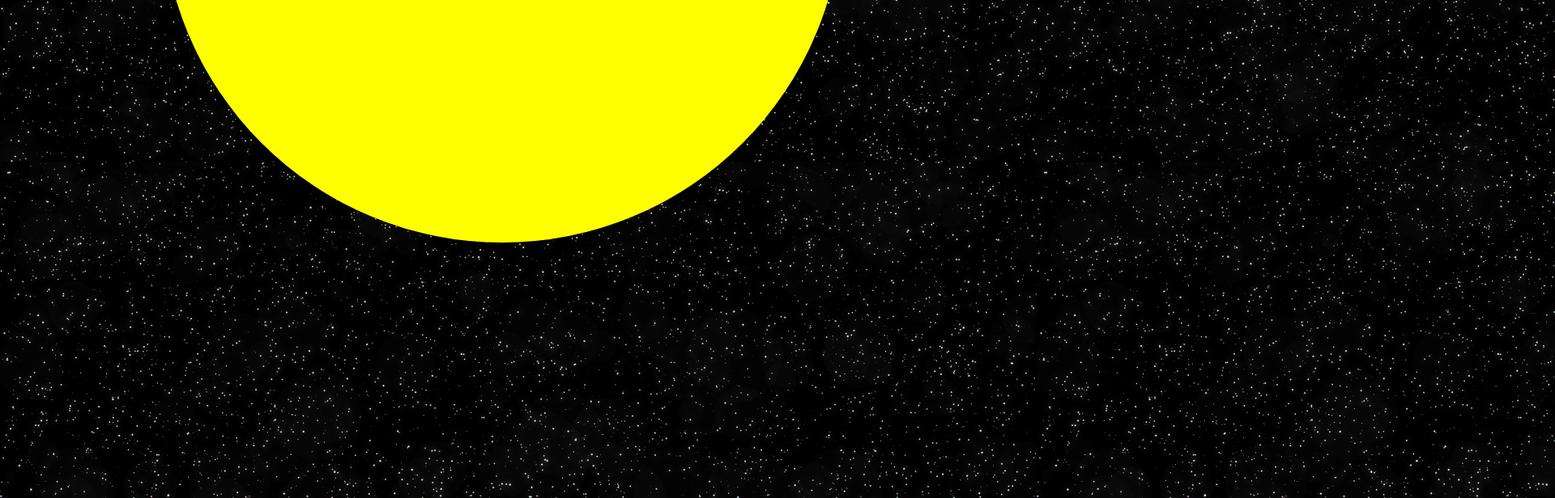
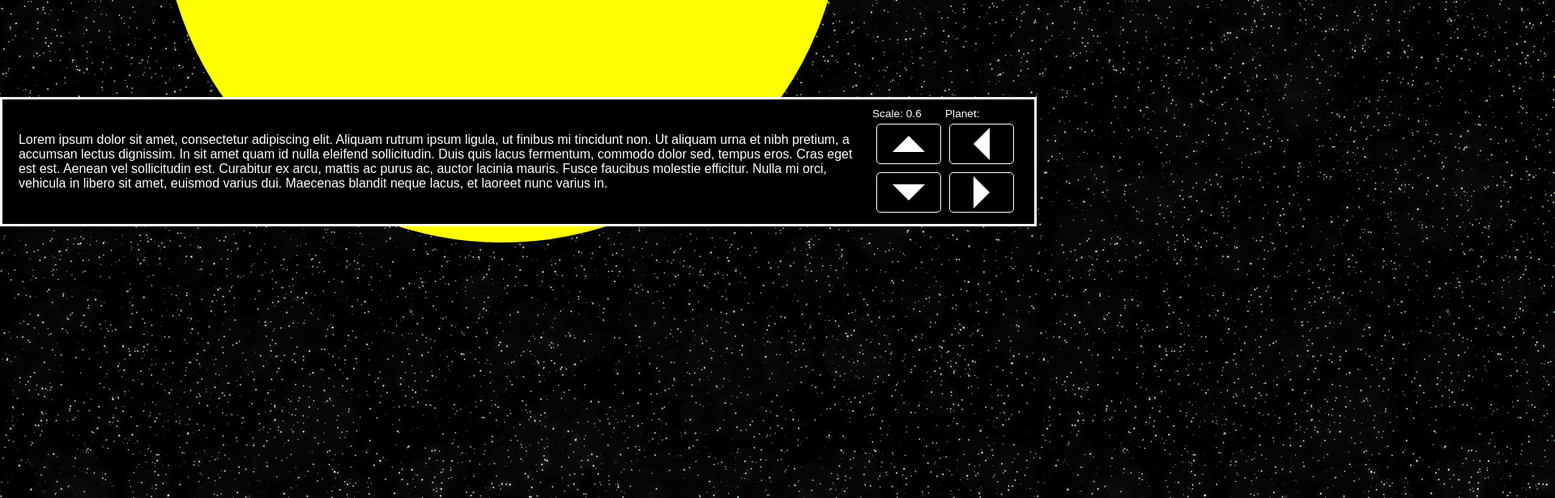
Before and after one commit to Kozaa/React-practice-page, a React (Create React App) app: page / in a window 1280 px wide. Shown: the part 520-1136 px from the top of the page at 81% size, 1920 px wide, since content can reach past the window. Built offline with nearby package versions, Linux system fonts and the light colour scheme.

Commit message:
added main title and intefrace box with working scale buttons

```diff
--- a/src/App.js
+++ b/src/App.js
@@ -3,7 +3,9 @@ import { createGlobalStyle } from 'styled-components'
 import background from './asets/stars.png';
 import PlanetModule from './components/PlanetModule/PlanetModule';
 import Star from './components/Star/Star';
-
+import Interface from './components/Interface/Interface';
+import Title from './components/Title/Title';
+import { planetData, interfaceText } from './data/data';
 
 const GlobalStyle = createGlobalStyle`
 
@@ -53,74 +55,50 @@ class App extends React.Component {
 
   state = {
     scale: .6,
-    planetData:
-    [
-      {
-        name: 'Mercury',
-        description: ['4.880 km','0.39 AU (58.000.000 km from the Sun)', 'Mercury’s craters are named after famous artists, musicians and authors.'],
-        width: 5,
-        distance: 5850,
-        color: 'orange'
-      },
-      {
-        name: 'Venus',
-        description: ['12.100 km', '0.72 AU (108.000.000 km from the Sun)', 'Venus is the hottest planet in the solar system'],
-        width: 12,
-        distance: 4950,
-        color: 'grey'
-      },
-      {
-        name: 'Earth',
-        description: ['12.800 km','1 AU (150.000.000 km from the Sun)', 'Earth’s atmosphere protects us from meteoroids and radiation from the Sun.'],
-        width: 13,
-        distance: 100500,
-        color: 'blue'
-      },
-      {
-        name: 'Mars',
-        description: ['6.800 km', '1.5 AU (228.000.000 km from the Sun)', 'There have been more missions to Mars than any other planet.'],
-        width: 7,
-        distance: 75000,
-        color: 'red'
-      },
-      {
-        name: 'Jupiter',
-        description: ['142.000 km', '5.2 AU (778.000.000 km from the Sun)', 'Jupiter has more than double the mass of all the other planets combined.'],
-        width: 140,
-        distance: 705000,
-        color: 'coral'
-      },
-      {
-        name: 'Saturn',
-        description: ['120.000 km', '9.5 AU (1.430.000.000 km from the Sun)','Saturn has more moons than any other planet in the Solar System.'],
-        width: 120,
-        distance: 720000,
-        color: 'blue'
-      },
-      {
-        name: 'Uranus',
-        description: ['51.800 km', '19.2 AU (2.870.000.000 km from the Sun)', 'Uranus has only been visited by a single spacecraft, Voyager 2.'],
-        width: 51,
-        distance: 2160000,
-        color: 'cyan'
-      },
-      {
-        name: 'Neptune',
-        description: ['49.500 km', '30.1 AU (4.500.000.000 km from the Sun)', 'It takes like more than 4 hours for light to reach Neptune from the Sun.'],
-        width: 50,
-        distance: 2355000,
-        color: 'green'
-      }
+    planetData,
+    interfaceText
+  };
 
-    ]
-  }
 
+   handleScaleChangePlus = () => {
+     this.setState(prevstate => {
+
+      if(prevstate.scale < 1) {
+
+        let newScale = prevstate.scale + .1;
+        newScale = newScale.toFixed(1);
+        newScale = Number(newScale);
+
+        return {scale: newScale};
+
+      } else alert('This is maximal scale');
+
+    });
+   };
+
+   handleScaleChangeMinus = () => {
+    this.setState(prevstate => {
+
+      if(prevstate.scale > .1) {
+
+        let newScale = prevstate.scale - .1;
+        newScale = newScale.toFixed(1);
+        newScale = Number(newScale);
+
+        return {scale: newScale};
+
+      } else alert('This is minimal scale');
+
+    });
+ };
 
   render() {
 
     return (
       <>
         <GlobalStyle/>
+        <Title main/>
+
         <Star state={this.state}/>
 
         {
@@ -135,7 +113,12 @@ class App extends React.Component {
               scale={this.state.scale} />
           ))
         }
-
+        <Interface
+          scale={this.state.scale}
+          interfaceText={interfaceText}
+          handleScaleChangeMinus={this.handleScaleChangeMinus}
+          handleScaleChangePlus={this.handleScaleChangePlus}
+        />
       </>
     );
   }
--- /dev/null
+++ b/src/components/Button/Button.js
@@ -0,0 +1,78 @@
+import React from 'react';
+import styled from 'styled-components';
+
+
+
+const StyledButtonUp = styled.button`
+    position: relative;
+
+    padding: 10px;
+    margin:5px;
+    width: 80px;
+    height: 50px;
+
+    border: none;
+    border: 1px white solid;
+    border-radius: 5px;
+    background-color: black;
+
+    cursor: pointer;
+
+    ::after {
+        position: absolute;
+        left:50%;
+        top: 50%;
+        transform: translateX(-50%) translateY(-50%);
+
+        content: '';
+        width: 0;
+        height: 0;
+        border-left: 20px solid transparent;
+        border-right: 20px solid transparent;
+
+        border-bottom: 20px solid white;
+    }
+
+`
+
+const StyledButtonDown = styled(StyledButtonUp)`
+    ::after {
+        border-bottom: none;
+        border-top: 20px solid white;
+    }
+`
+
+const StyledButtonLeft = styled(StyledButtonUp)`
+
+    ::after {
+        border-left: none;
+        border-top: 20px solid transparent;
+        border-bottom: 20px solid transparent;
+
+        border-right: 20px solid white;
+    }
+`
+
+
+const StyledButtonRight = styled(StyledButtonLeft)`
+
+
+    ::after {
+        border-right: none;
+        border-left: 20px solid white;
+    }
+`
+
+const Button = ({ onClick, direction }) => {
+
+     switch(direction) {
+         case 'up': return (<StyledButtonUp onClick={onClick}/>)
+         case 'down': return (<StyledButtonDown onClick={onClick}/>)
+         case 'left': return (<StyledButtonLeft onClick={onClick}/>)
+         case 'right': return (<StyledButtonRight onClick={onClick}/>)
+         default: return (<div>Sorry, something went wrong</div>)
+     }
+};
+
+
+export default Button;
--- a/src/components/Description/Description.js
+++ b/src/components/Description/Description.js
@@ -23,9 +23,9 @@ const Description = ({ description }) => (
         {description.map((item, i) => {
 
             switch(i) {
-                case 0: return (<SpacedDiv>Diameter: <br/> {item}</SpacedDiv>)
-                case 1: return (<SpacedDiv>Position: <br/> {item}</SpacedDiv>)
-                default: return (<SpacedDiv>{item}</SpacedDiv>)
+                case 0: return (<SpacedDiv key={i}>Diameter: <br/> {item}</SpacedDiv>)
+                case 1: return (<SpacedDiv key={i}>Position: <br/> {item}</SpacedDiv>)
+                default: return (<SpacedDiv key={i}>{item}</SpacedDiv>)
             }
         })}
     </StyledDescription>
--- /dev/null
+++ b/src/components/Interface/Interface.js
@@ -0,0 +1,49 @@
+import React from 'react';
+import styled from 'styled-components';
+import Wrapper from '../Wrapper/Wrapper';
+import Button from '../Button/Button';
+
+const StyledInterfaceText = styled.div`
+    margin-right: 10px;
+    font-size: .7em;
+    color: white;
+`
+
+const ButtonWrapper = styled.div`
+    display: flex;
+    flex-direction: row;
+`
+
+const ButtonContainer = styled.div`
+    height: 100%;
+
+    font-size: .6em;
+    color: white;
+
+    display: flex;
+    flex-direction: column;
+    justify-content: space-around;
+`
+
+const Interface = ({ scale, interfaceText, handleScaleChangePlus, handleScaleChangeMinus }) => (
+    <Wrapper appInterface>
+        <StyledInterfaceText>{ interfaceText }</StyledInterfaceText>
+
+       <ButtonWrapper>
+            <ButtonContainer>
+                    <div>Scale: {scale.toString()}</div>
+                    <Button direction='up' onClick={handleScaleChangePlus}></Button>
+                    <Button direction='down' onClick={handleScaleChangeMinus}></Button>
+            </ButtonContainer>
+
+                <ButtonContainer>
+                    <div>Planet:</div>
+                    <Button direction='left'></Button>
+                    <Button direction= 'right'></Button>
+                </ButtonContainer>
+        </ButtonWrapper>
+    </Wrapper>
+);
+
+
+export default Interface;
--- a/src/components/Star/Star.js
+++ b/src/components/Star/Star.js
@@ -1,6 +1,8 @@
 import React from 'react';
 import styled from 'styled-components';
 import InfoBox from '../InfoBox/InfoBox';
+import { SunDescription } from '../../data/data';
+
 
 const Sun = styled.div`
     border-radius: 50%;
@@ -23,7 +25,6 @@ const Orbit = styled.div`
     border-radius: 50%;
 `
 
-const description = ['1.391.000 km', 'Center of The Solar Sytem (0AU - distance from Sun to Earth approx. 150.000.000 km)'];
 
 
 let distanceHelperVar = null;
@@ -44,7 +45,7 @@ const Star = ({ state }) => (
                 return <Orbit key={item.name}  distance={distanceHelperVar}/> }
             )}
 
-            <InfoBox description={description} title='Sun' scale={state.scale} />
+            <InfoBox description={SunDescription} title='Sun' scale={state.scale} />
 
         </Sun>
 
--- a/src/components/Title/Title.js
+++ b/src/components/Title/Title.js
@@ -6,13 +6,27 @@ const H2 = styled.div`
     font-size: 1.2em;
     color: black;
     font-weight: 800;
+    padding: 0 100px;
+`
+
+const H1 = styled(H2)`
+    font-size: 1.6em;
+    color: white;
+    padding: 0;
+    width: 100vw;
+
+    z-index: 1;
+    text-align: center;
+
+    position: fixed;
+    top: 10px;
+    left: 0;
 `
 
 
-const Title = ({ children }) => (
-    <H2>
-        {children}
-    </H2>
+
+const Title = ({ children, main }) => (
+     main ? (<H1> Scale of The Solar System </H1>) : (<H2>{ children }</H2>)
 );
 
 export default Title;
--- a/src/components/Wrapper/Wrapper.js
+++ b/src/components/Wrapper/Wrapper.js
@@ -9,10 +9,42 @@ const StyledWrapper = styled.div`
     transform: translateY(-50px);
 `
 
-const Wrapper = ({ children, distance, scale }) => (
-    <StyledWrapper distance={distance} scale={scale}>
-        {children}
-    </StyledWrapper>
+const InterfaceWrapper = styled.div`
+    width: 100vw;
+    height: 20vh;
+    padding: 10px 20px;
+
+    position: fixed;
+    bottom: 0;
+    left: 0;
+    background-color: black;
+
+    border: 3px white solid;
+
+    display: flex;
+    align-items: center;
+    justify-content: space-between;
+
+    @media screen and (max-width: 768px) {
+        height: auto;
+        min-height: 20vh;
+    }
+
+`
+
+const Wrapper = ({ children, distance, scale, appInterface }) => (
+
+    appInterface ? (
+        <InterfaceWrapper>
+            {children}
+        </InterfaceWrapper>
+    ) : (
+        <StyledWrapper distance={distance} scale={scale}>
+            {children}
+        </StyledWrapper>
+    )
+
+
 );
 
 
--- /dev/null
+++ b/src/data/data.js
@@ -0,0 +1,65 @@
+export const planetData = [
+    {
+      name: 'Mercury',
+      description: ['4.880 km','0.39 AU (58.000.000 km from the Sun)', 'Mercury’s craters are named after famous artists, musicians and authors.'],
+      width: 5,
+      distance: 5850,
+      color: 'orange'
+    },
+    {
+      name: 'Venus',
+      description: ['12.100 km', '0.72 AU (108.000.000 km from the Sun)', 'Venus is the hottest planet in the solar system'],
+      width: 12,
+      distance: 4950,
+      color: 'grey'
+    },
+    {
+      name: 'Earth',
+      description: ['12.800 km','1 AU (150.000.000 km from the Sun)', 'Earth’s atmosphere protects us from meteoroids and radiation from the Sun.'],
+      width: 13,
+      distance: 100500,
+      color: 'blue'
+    },
+    {
+      name: 'Mars',
+      description: ['6.800 km', '1.5 AU (228.000.000 km from the Sun)', 'There have been more missions to Mars than any other planet.'],
+      width: 7,
+      distance: 75000,
+      color: 'red'
+    },
+    {
+      name: 'Jupiter',
+      description: ['142.000 km', '5.2 AU (778.000.000 km from the Sun)', 'Jupiter has more than double the mass of all the other planets combined.'],
+      width: 140,
+      distance: 705000,
+      color: 'coral'
+    },
+    {
+      name: 'Saturn',
+      description: ['120.000 km', '9.5 AU (1.430.000.000 km from the Sun)','Saturn has more moons than any other planet in the Solar System.'],
+      width: 120,
+      distance: 720000,
+      color: 'blue'
+    },
+    {
+      name: 'Uranus',
+      description: ['51.800 km', '19.2 AU (2.870.000.000 km from the Sun)', 'Uranus has only been visited by a single spacecraft, Voyager 2.'],
+      width: 51,
+      distance: 2160000,
+      color: 'cyan'
+    },
+    {
+      name: 'Neptune',
+      description: ['49.500 km', '30.1 AU (4.500.000.000 km from the Sun)', 'It takes like more than 4 hours for light to reach Neptune from the Sun.'],
+      width: 50,
+      distance: 2355000,
+      color: 'green'
+    }
+  ];
+
+  export const SunDescription = ['1.391.000 km', 'Center of The Solar Sytem (0AU - distance from Sun to Earth approx. 150.000.000 km)'];
+
+
+export const interfaceText = [
+    'Lorem ipsum dolor sit amet, consectetur adipiscing elit. Aliquam rutrum ipsum ligula, ut finibus mi tincidunt non. Ut aliquam urna et nibh pretium, a accumsan lectus dignissim. In sit amet quam id nulla eleifend sollicitudin. Duis quis lacus fermentum, commodo dolor sed, tempus eros. Cras eget est est. Aenean vel sollicitudin est. Curabitur ex arcu, mattis ac purus ac, auctor lacinia mauris. Fusce faucibus molestie efficitur. Nulla mi orci, vehicula in libero sit amet, euismod varius dui. Maecenas blandit neque lacus, et laoreet nunc varius in.'
+]
```
Also changed, not shown: src/components/InfoBox/InfoBox.js (+2 -6 lines). Lines whose indentation alone changed are shown as unchanged.
